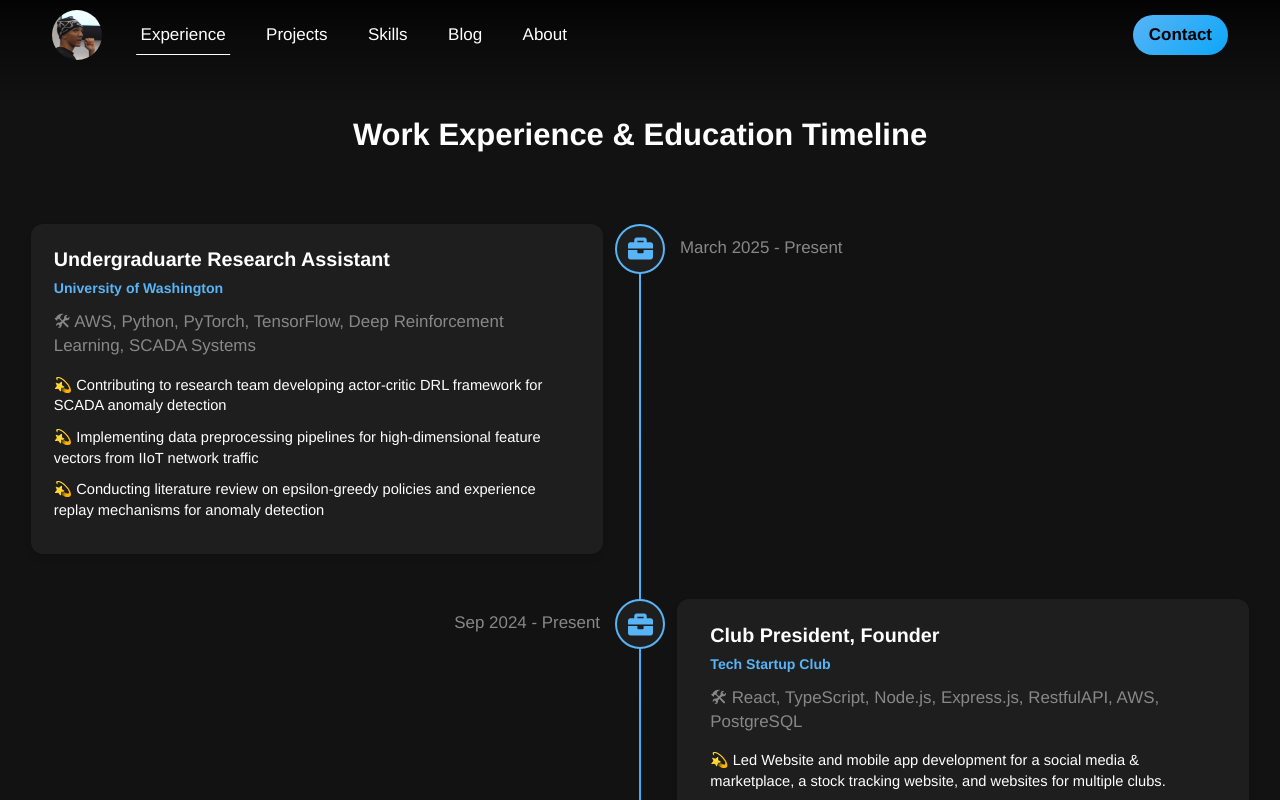
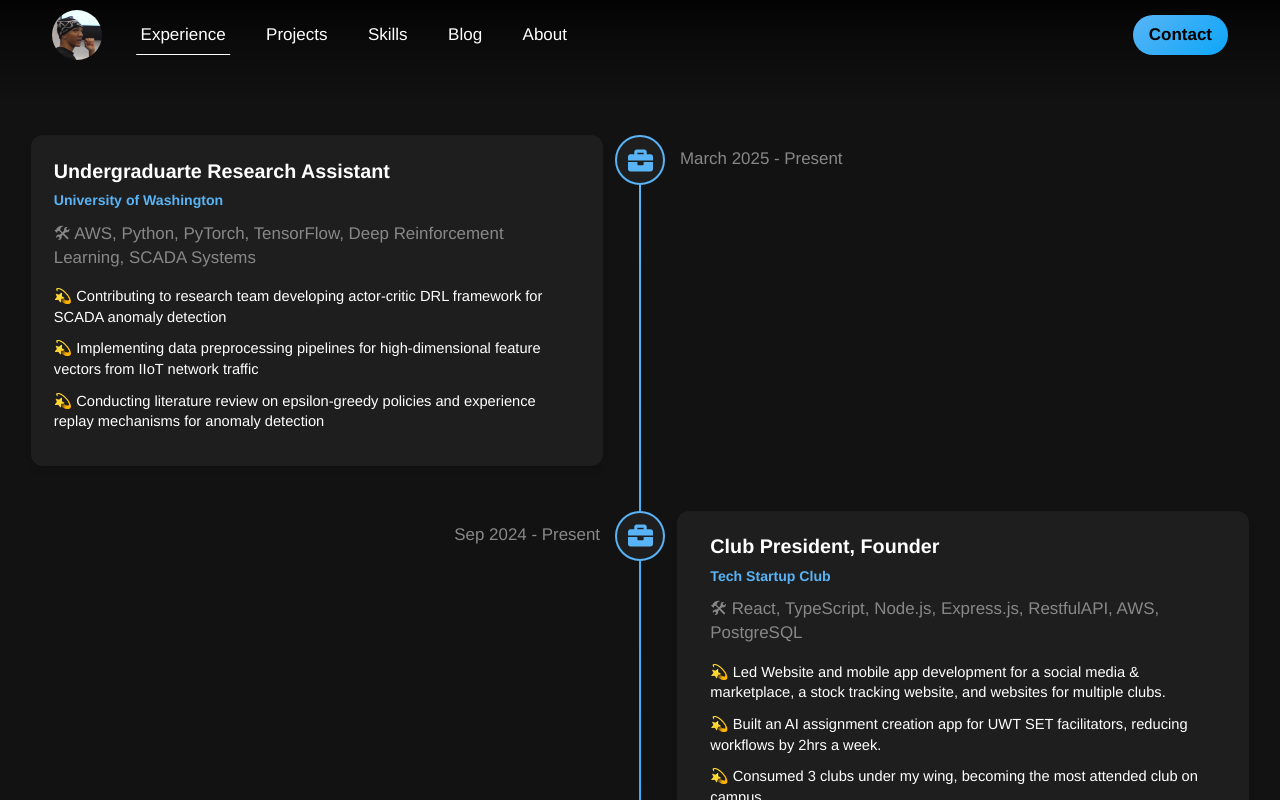
Before and after one commit to celestinryf/portfolio, a React (Create React App) app: page /experience in a window 1280 px wide. Shown: the top 800 px of the page. Built offline with nearby package versions, Linux system fonts and the light colour scheme.

Commit message:
fix: independant scrolling in experience page

```diff
--- a/src/routes/Experience/experience.module.css
+++ b/src/routes/Experience/experience.module.css
@@ -3,7 +3,6 @@
     display: flex;
     flex-direction: column;
     max-width: 100vw;
-    overflow-x: hidden;
     animation: fadeIn 1s 0.3s backwards;
 }
 
--- a/src/routes/Experience/index.jsx
+++ b/src/routes/Experience/index.jsx
@@ -69,9 +69,6 @@
     return (
         <div className={style.layoutWrapper}>
             <div className={style.mainContent}>
-                <h1 className={style.mainTitle}>
-                    Work Experience & Education Timeline
-                </h1>
 
                 <div className={style.timeline}>
                     {experiences.map((exp, index) => (
```
